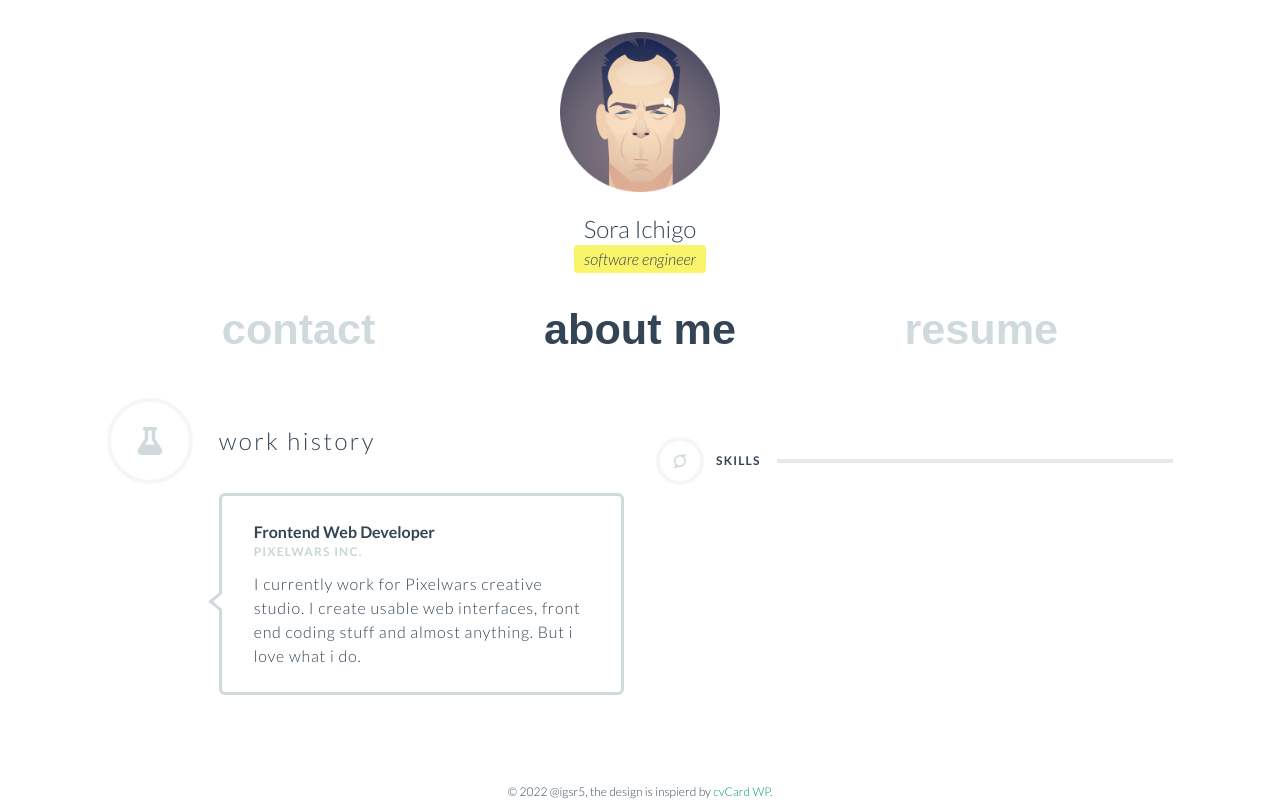
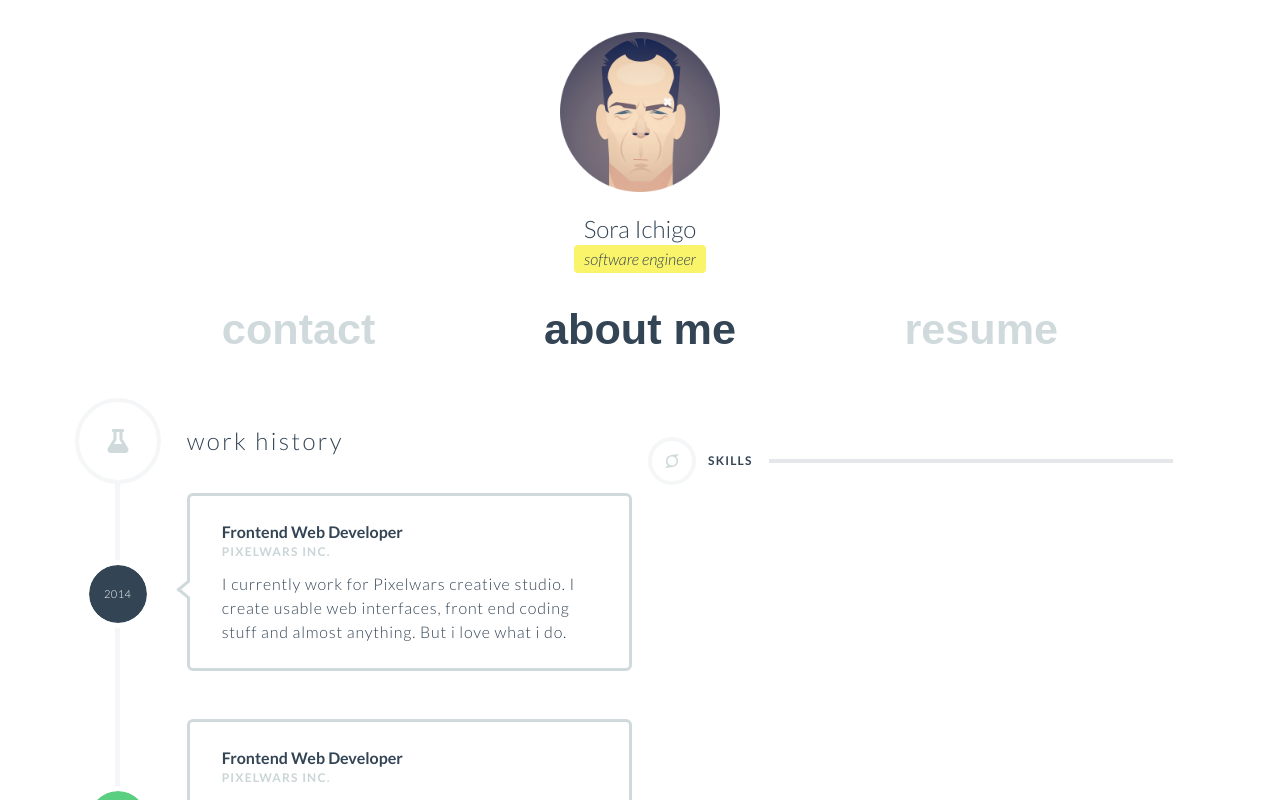
Before and after one commit to sora-ichigo/portfolio-front, a Next.js app: page / in a window 1280 px wide. Shown: the top 800 px of the page. Built offline with nearby package versions, Linux system fonts and the light colour scheme.

Commit message:
Update HistoryList

```diff
--- /dev/null
+++ b/src/resume/components/HistoryList.tsx
@@ -0,0 +1,59 @@
+import React from "react";
+import styled from "styled-components";
+import { FaFlask } from "react-icons/fa";
+
+import { HistoryListItem, HistoryListItemType } from "./HistoryListItem";
+
+export const HistoryList: React.FC<{
+  historyListProps: HistoryListItemType[];
+}> = ({ historyListProps }) => (
+  <div className="relative pl-20 pb-2 sm:ml-4 md:ml-0">
+    <HistoryLine />
+    <h2 className="relative mb-9 text-2xl font-light tracking-widest">
+      <WorkHistoryIcon>
+        <FaFlask className="text-grey-4" />
+      </WorkHistoryIcon>
+      work history
+    </h2>
+
+    {historyListProps.map((v, i) => {
+      return <HistoryListItem key={i} {...v} />;
+    })}
+  </div>
+);
+
+const WorkHistoryIcon = styled.div`
+  font-size: 24px;
+  position: absolute;
+  top: -27px;
+  left: -112px;
+  width: 86px;
+  height: 86px;
+  display: flex;
+  justify-content: center;
+  background-color: #fff;
+  align-items: center;
+  border: 4px solid #f4f6f7;
+  border-radius: 50%;
+
+  @media (max-width: 768px) {
+    top: -18px;
+    left: -88px;
+    width: 70px;
+    height: 70px;
+  }
+`;
+
+const HistoryLine = styled.div`
+  z-index: -10;
+  position: absolute;
+  top: 0;
+  left: 8px;
+  height: 100%;
+  background-color: #f4f6f7;
+  width: 5px;
+
+  @media (max-width: 768px) {
+    left: 25px;
+  }
+`;
--- /dev/null
+++ b/src/resume/components/HistoryListItem.tsx
@@ -0,0 +1,84 @@
+import React from "react";
+import styled from "styled-components";
+
+export type HistoryListItemType = {
+  title: string;
+  subTitle: string;
+  text: string;
+  date: string;
+  current?: boolean;
+};
+
+export const HistoryListItem: React.FC<HistoryListItemType> = ({
+  title,
+  subTitle,
+  text,
+  date,
+  current,
+}) => (
+  <div className="relative -z-10 mb-12 rounded-md border-3 border-grey-4 px-8 py-6">
+    <HistoryArrow>
+      <div className="top" />
+      <div className="middle" />
+      <div className="bottom" />
+    </HistoryArrow>
+
+    <HistoryIcon current={current}>{date}</HistoryIcon>
+
+    <h3 className="text-base font-bold">{title}</h3>
+    <h4 className="text-xs font-bold uppercase tracking-widest text-grey-2">
+      {subTitle}
+    </h4>
+    <p className="text-md mt-3 tracking-wider">{text}</p>
+  </div>
+);
+
+const HistoryIcon = styled.div<{ current?: boolean }>`
+  position: absolute;
+  width: 58px;
+  height: 58px;
+  top: 40%;
+  border-radius: 50%;
+  display: flex;
+  justify-content: center;
+  align-items: center;
+  letter-spacing: 0.5px;
+  color: #fff;
+  font-size: 11px;
+  left: -101px;
+  outline: 5px solid #fff;
+  background-color: ${(props) => (props.current ? "#345" : "#5BCF80")};
+
+  @media (max-width: 768px) {
+    left: -85px;
+  }
+`;
+
+const HistoryArrow = styled.span`
+  position: relative;
+  position: absolute;
+  top: 50%;
+  right: 100%;
+  width: 15px;
+  height: 30px;
+  .middle {
+    z-index: -1;
+    position: absolute;
+    top: 0;
+    right: 0;
+    height: 15px;
+    border-right: solid #fff 3px;
+  }
+  .top {
+    height: 50%;
+    border-right: solid 3px #d0dadc;
+    transform: rotate(50deg);
+    transform-origin: 100% 0%;
+  }
+  .bottom {
+    height: 50%;
+    border-top: solid 3px #d0dadc;
+    transform: rotate(40deg);
+    transform-origin: 100% 0%;
+  }
+`;
--- a/src/resume/components/Resume.tsx
+++ b/src/resume/components/Resume.tsx
@@ -1,41 +1,46 @@
 import React from "react";
-import styled from "styled-components";
-import { FaSuperpowers, FaFlask } from "react-icons/fa";
+import { FaSuperpowers } from "react-icons/fa";
+
 import { Container } from "../../common/components/Container";
 import { GlobalHeading } from "../../common/components/GlobalHeading";
+import { HistoryList } from "./HistoryList";
+import { HistoryListItemType } from "./HistoryListItem";
+
+const historyDateList: HistoryListItemType[] = [
+  {
+    title: "Frontend Web Developer",
+    subTitle: "PIXELWARS INC.",
+    text: "I currently work for Pixelwars creative studio. I create usable web interfaces, front end coding stuff and almost anything. But i love what i do.",
+    date: "2014",
+    current: true,
+  },
+  {
+    title: "Frontend Web Developer",
+    subTitle: "PIXELWARS INC.",
+    text: "I currently work for Pixelwars creative studio. I create usable web interfaces, front end coding stuff and almost anything. But i love what i do.",
+    date: "2014",
+  },
+  {
+    title: "Frontend Web Developer",
+    subTitle: "PIXELWARS INC.",
+    text: "I currently work for Pixelwars creative studio. I create usable web interfaces, front end coding stuff and almost anything. But i love what i do.",
+    date: "2014",
+  },
+  {
+    title: "Frontend Web Developer",
+    subTitle: "PIXELWARS INC.",
+    text: "I currently work for Pixelwars creative studio. I create usable web interfaces, front end coding stuff and almost anything. But i love what i do.",
+    date: "2014",
+  },
+];
 
 export const Resume: React.FC = () => (
   <Container>
-    <div className="lg:grid lg:grid-cols-2 lg:gap-8">
+    <div className="lg:grid lg:grid-cols-2 lg:gap-4">
       {/* -------------------------
         HISTORY
         ------------------------- */}
-      <div className="pl-28 pb-2">
-        <h2 className="relative mb-9 text-2xl font-light tracking-widest">
-          <WorkHistoryIcon>
-            <FaFlask className="text-grey-4" />
-          </WorkHistoryIcon>
-          work history
-        </h2>
-
-        <div className="relative -z-10 mb-12 rounded-md border-3 border-grey-4 px-8 py-6">
-          <HistoryArrow>
-            <div className="top"></div>
-            <div className="middle"></div>
-            <div className="bottom"></div>
-          </HistoryArrow>
-
-          <h3 className="text-base font-bold">Frontend Web Developer</h3>
-          <h4 className="text-xs font-bold uppercase tracking-widest text-grey-2">
-            PIXELWARS INC.
-          </h4>
-          <p className="text-md mt-3 tracking-wider">
-            I currently work for Pixelwars creative studio. I create usable web
-            interfaces, front end coding stuff and almost anything. But i love
-            what i do.
-          </p>
-        </div>
-      </div>
+      <HistoryList historyListProps={historyDateList} />
 
       {/* -------------------------
         SKILL etc...
@@ -48,46 +53,3 @@ export const Resume: React.FC = () => (
     </div>
   </Container>
 );
-
-const WorkHistoryIcon = styled.div`
-  font-size: 28px;
-  position: absolute;
-  top: -27px;
-  left: -112px;
-  width: 86px;
-  height: 86px;
-  display: flex;
-  justify-content: center;
-  align-items: center;
-  border: 4px solid #f4f6f7;
-  border-radius: 50%;
-`;
-
-const HistoryArrow = styled.span`
-  position: relative;
-  position: absolute;
-  top: 50%;
-  right: 100%;
-  width: 15px;
-  height: 30px;
-  .middle {
-    z-index: -1;
-    position: absolute;
-    top: 0;
-    right: 0;
-    height: 15px;
-    border-right: solid #fff 3px;
-  }
-  .top {
-    height: 50%;
-    border-right: solid 3px #d0dadc;
-    transform: rotate(50deg);
-    transform-origin: 100% 0%;
-  }
-  .bottom {
-    height: 50%;
-    border-top: solid 3px #d0dadc;
-    transform: rotate(40deg);
-    transform-origin: 100% 0%;
-  }
-`;
```
